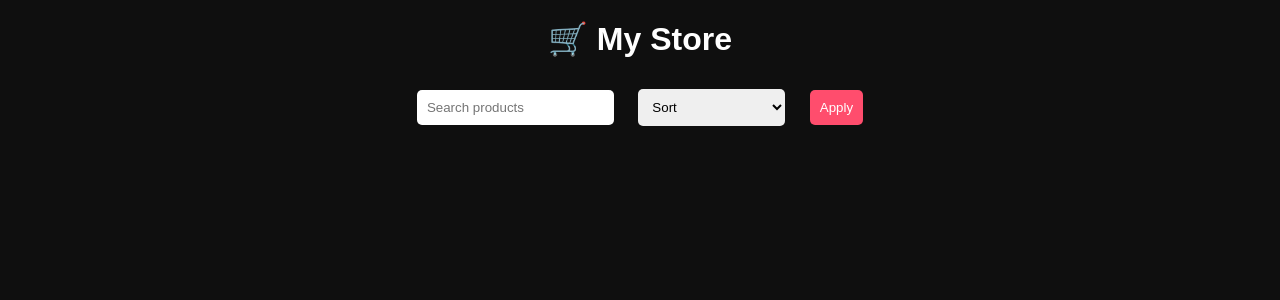
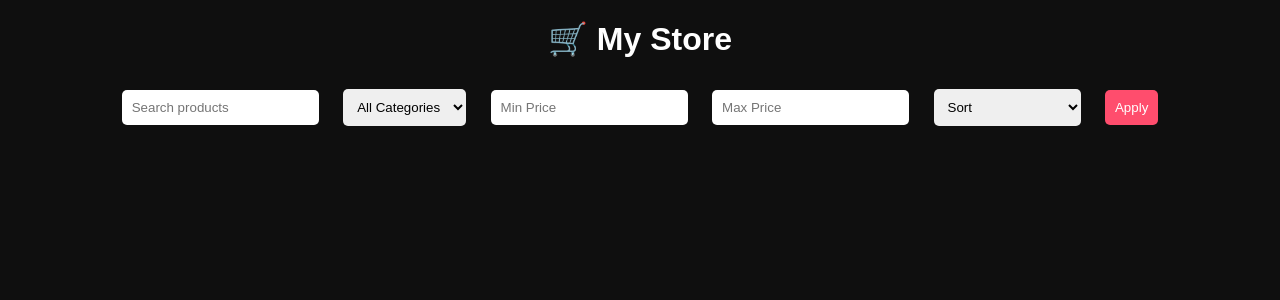
Before and after one commit to jensy3337/DBMS, a Flask app: template templates/index.html in a window 1280 px wide. Shown: the top 300 px of the page. Run offline with Flask 3, Linux system fonts and the light colour scheme; the template is opened without the code that fills it, so the values that code supplies are empty.

Commit message:
Enhance product search form with additional filters

```diff
--- a/templates/index.html
+++ b/templates/index.html
@@ -9,12 +9,24 @@
 <h1>🛒 My Store</h1>
 
 <form method="GET">
-    <input type="text" name="search" placeholder="Search products">
+
+    <input type="text" name="search" placeholder="Search products" onkeyup="this.form.submit()">
+
+    <select name="category">
+        <option value="">All Categories</option>
+        <option value="Electronics">Electronics</option>
+        <option value="Accessories">Accessories</option>
+        <option value="Fashion">Fashion</option>
+    </select>
+
+    <input type="number" name="min_price" placeholder="Min Price">
+    <input type="number" name="max_price" placeholder="Max Price">
 
     <select name="sort">
         <option value="">Sort</option>
         <option value="low">Price Low → High</option>
         <option value="high">Price High → Low</option>
+        <option value="name">Name A → Z</option>
     </select>
 
     <button type="submit">Apply</button>
@@ -26,6 +38,8 @@
         <h2>{{ p[0] }}</h2>
         <p>₹{{ p[1] }}</p>
         <p>Stock: {{ p[2] }}</p>
+        <p>Category: {{ p[3] }}</p>
+        <button>Add to Cart</button>
     </div>
 {% endfor %}
 </div>
```
